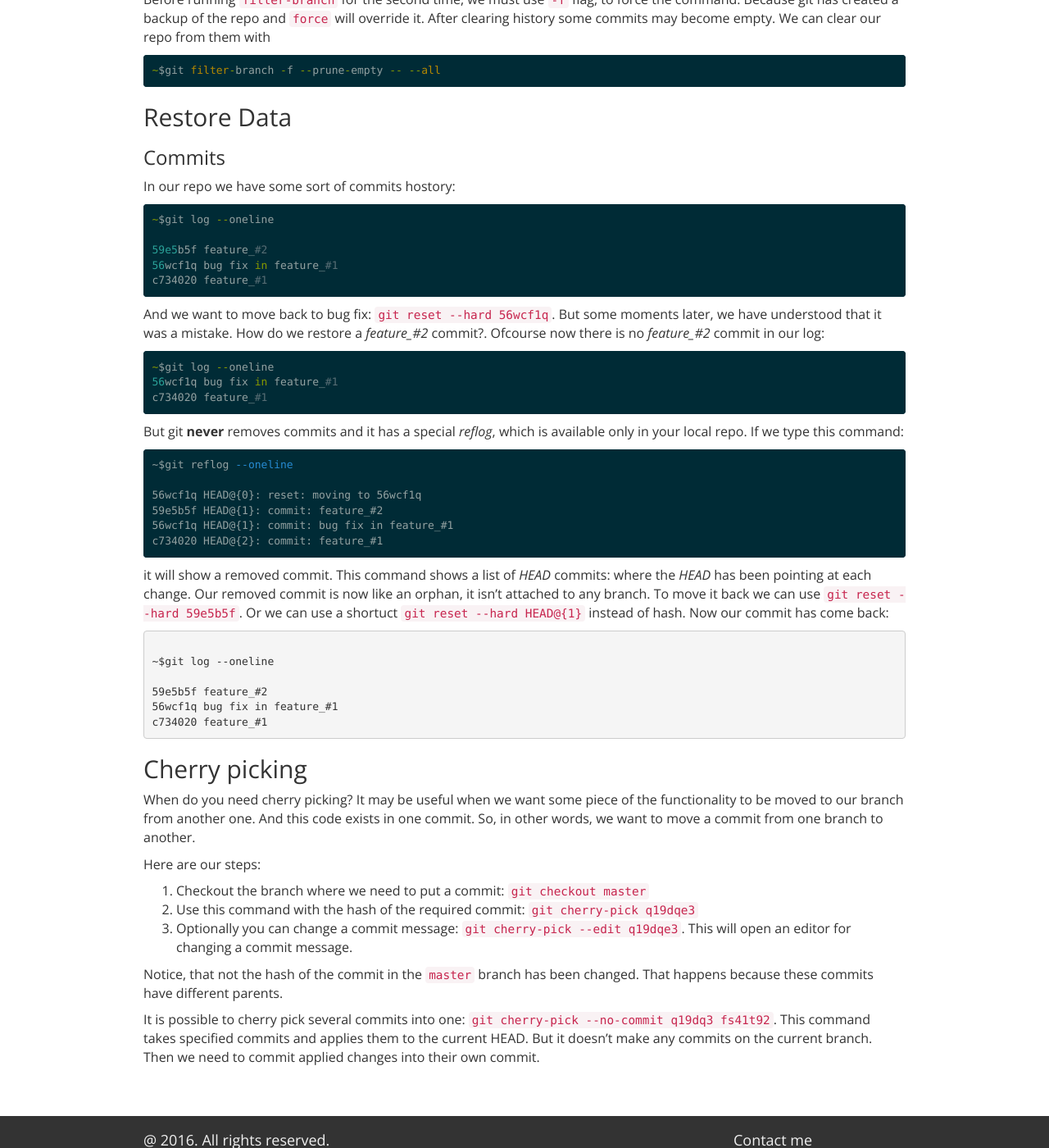
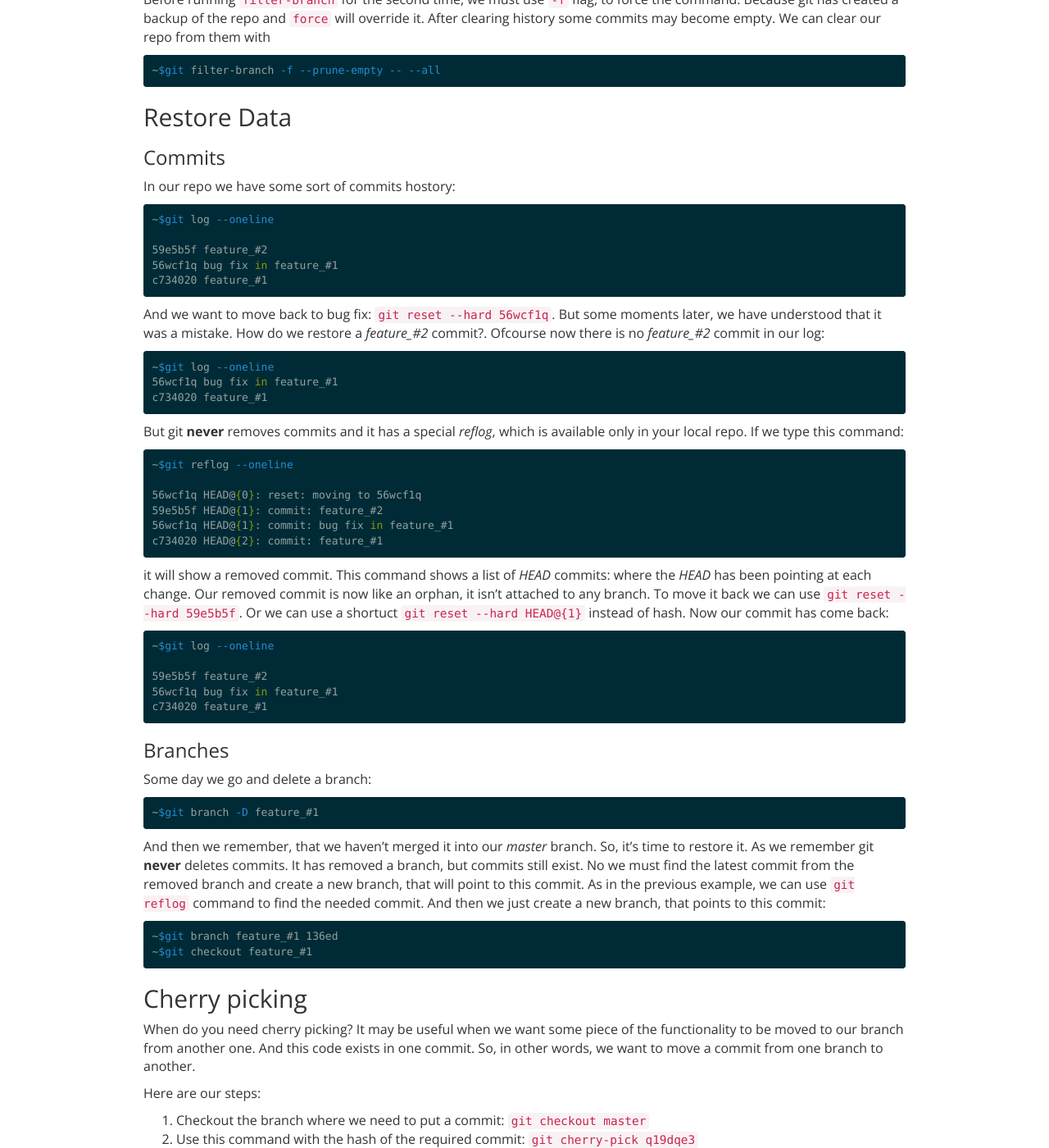
Before and after one commit to seregazhuk/seregazhuk.github.io_old, a Jekyll site: the page built from _posts/2016-06-11-git-advanced.md, in a window 1280 px wide and 1400 px high, scrolled down 1153 px. Shown: the whole window at 82% size. Built offline with Jekyll 4.4.1, drawn with Linux system fonts in a browser that asks for light colours; nearby versions of some CDN libraries; some of the changed text lies outside the part shown.

Commit message:
git advanced completed

```diff
--- a/_posts/2016-05-11-git-advanced.md
+++ b/_posts/2016-06-11-git-advanced.md
@@ -11,7 +11,7 @@ tags: [git]
 You may probably want to change commits on the branch, you are currently woring on. For example, you want
 to change commit message, or split some commits:
 
-{% highlight python %}
+{% highlight bash %}
 ~$git rebase -i HEAD~3
 {% endhighlight %}
 
@@ -19,7 +19,7 @@ Here we want to change last four commiths (`HEAD~3`). After this command opens a
 we continue, behind the scenes git will move our four commits to a temporary directory. Then it runs all commands from the
 rebase script. So let's no have a look at the rebase script:
 
-{% highlight python %}
+{% highlight bash %}
 pick 12ea4612 Bug fix
 pick gf141es1 New feature
 {% endhighlight %}
@@ -49,7 +49,7 @@ all, before any movements make a backup: `git clone our-repo`.
 To change a history call: `git filter-branch --tree-filter <shell command>`. It will check out each commit from the
 working directory, run the specified `<shell command>` and then recommit the files:
 
-{% highlight python %}
+{% highlight bash %}
 ~$git filter-branch --tree-filter 'rm -f tests/_data/dump.sql' -- --all
 {% endhighlight %}
 
@@ -63,7 +63,7 @@ Before running `filter-branch` for the second time, we must use `-f` flag, to fo
 a backup of the repo and `force` will override it. After clearing history some commits may become empty. We can clear our
 repo from them with
 
-{% highlight python %}
+{% highlight bash %}
 ~$git filter-branch -f --prune-empty -- --all
 {% endhighlight %}
 
@@ -74,7 +74,7 @@ repo from them with
 
 In our repo we have some sort of commits hostory:
 
-{% highlight python %}
+{% highlight bash %}
 ~$git log --oneline
 
 59e5b5f feature_#2
@@ -86,7 +86,7 @@ And we want to move back to bug fix: `git reset --hard 56wcf1q`. But some moment
 that it was a mistake. How do we restore a *feature_#2* commit?. Ofcourse now
 there is no *feature_#2* commit in our log:
 
-{% highlight python %}
+{% highlight bash %}
 ~$git log --oneline
 56wcf1q bug fix in feature_#1
 c734020 feature_#1
@@ -95,7 +95,7 @@ c734020 feature_#1
 
 But git **never** removes commits and it has a special *reflog*, which is available only in your local repo. If we type this command:
 
-{% highlight console %}
+{% highlight bash %}
 ~$git reflog --oneline
 
 56wcf1q HEAD@{0}: reset: moving to 56wcf1q
@@ -109,13 +109,32 @@ it will show a removed commit. This command shows a list of *HEAD* commits: wher
 Our removed commit is now like an orphan, it isn't attached to any branch. To move it back we can use `git reset --hard 59e5b5f`.
 Or we can use a shortuct `git reset --hard HEAD@{1}` instead of hash. Now our commit has come back:
 
-<pre><code class="bash">
+{% highlight bash %}
 ~$git log --oneline
 
 59e5b5f feature_#2
 56wcf1q bug fix in feature_#1
 c734020 feature_#1
-</code></pre>
+{% endhighlight %}
+
+
+### Branches
+
+Some day we go and delete a branch:
+
+{% highlight bash %}
+~$git branch -D feature_#1
+{% endhighlight %}
+
+And then we remember, that we haven't merged it into our *master* branch. So, it's time to restore it. As we remember git **never**
+deletes commits. It has removed a branch, but commits still exist. No we must find the latest commit from the removed branch and
+create a new branch, that will point to this commit. As in the previous example, we can use `git reflog` command to find the
+needed commit. And then we just create a new branch, that points to this commit:
+
+{% highlight bash %}
+~$git branch feature_#1 136ed
+~$git checkout feature_#1
+{% endhighlight %}
 
 ## Cherry picking
 
```
